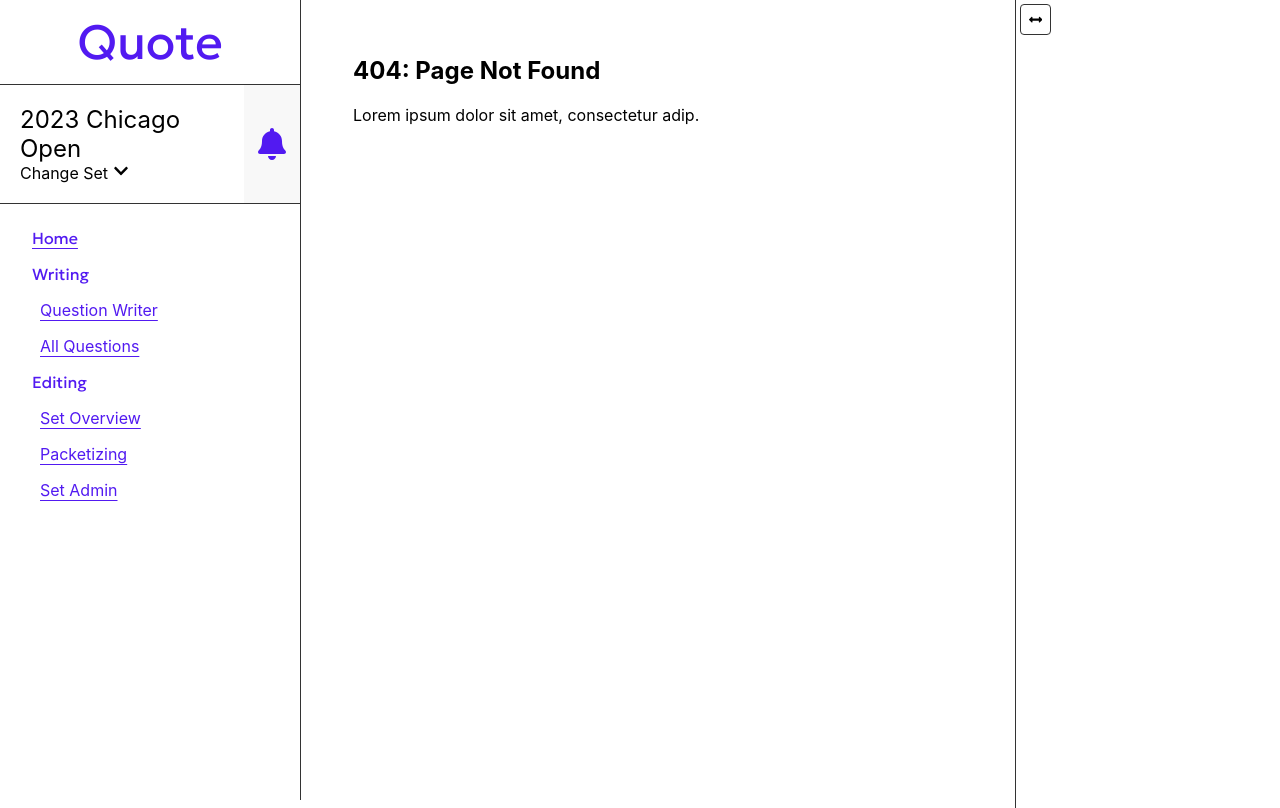
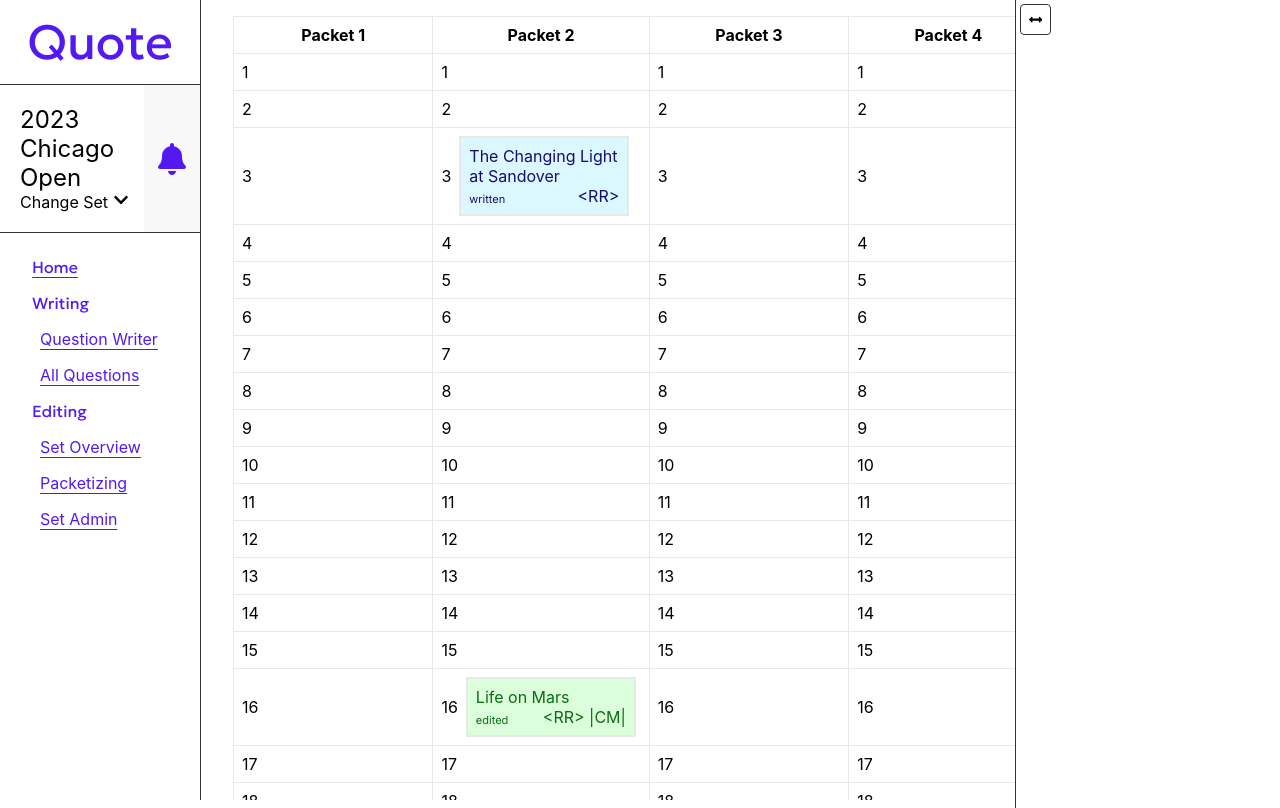
Before and after one commit to grapesmoker/qb-question-platform, a React (Create React App) app in the folder client/: page /packetizing in a window 1280 px wide. Before the commit this address had no page. Built offline with nearby package versions, Linux system fonts and the light colour scheme.

Commit message:
drag and drop skeleton

```diff
--- a/client/package.json
+++ b/client/package.json
@@ -3,6 +3,7 @@
   "version": "0.1.0",
   "private": true,
   "dependencies": {
+    "@dnd-kit/core": "^6.0.8",
     "@lexical/react": "^0.11.0",
     "@testing-library/jest-dom": "^5.16.5",
     "@testing-library/react": "^13.4.0",
--- a/client/src/App.js
+++ b/client/src/App.js
@@ -10,6 +10,7 @@ import SetAdmin from "./pages/setAdmin";
 import QuestionWriter from "./pages/questionWriter";
 import AllQuestions from "./components/allQuestions";
 import SlateEditor from "./components/slateEditor";
+import Packetizing from "./components/packetizingView";
 
 function Home() {
   return <span>kems</span>;
@@ -45,6 +46,7 @@ function App() {
               <Route path="/all-questions" element={<AllQuestions />} />
               <Route path="/set-admin" element={<SetAdmin />} />
               <Route path="/slate" element={<SlateEditor />} />
+              <Route path="/packetizing" element={<Packetizing />} />
               <Route path="*" element={<NoMatch />} />
             </Routes>
           </div>
--- /dev/null
+++ b/client/src/components/dnd/dnd.module.css
@@ -0,0 +1,34 @@
+.extraQuestions {
+    margin-bottom: 12px;
+}
+
+.packetColumn {
+    border-collapse: collapse;
+}
+
+.questionTab {
+    width: 150px;
+    padding: 8px;
+
+    border: 2px solid var(--light-line-color);
+
+    touch-action: none;
+}
+
+.questionRow {
+    display: flex;
+}
+
+.questionSlot {
+
+    width: 200px;
+    padding: 8px;
+
+    border: 1px solid var(--light-line-color);
+}
+
+.questionDiv {
+    display: flex;
+    align-items: center;
+    column-gap: 8px;
+}
--- /dev/null
+++ b/client/src/components/dnd/draggable.js
@@ -0,0 +1,40 @@
+import React from "react";
+import { useDraggable } from "@dnd-kit/core";
+import classnames from "classnames";
+
+import styles from "./dnd.module.css";
+import tables from "../tables.module.css";
+
+export function Draggable(props) {
+  const { attributes, listeners, setNodeRef, transform } = useDraggable({
+    id: props.id,
+    data: { title: props.children },
+  });
+  const style = transform
+    ? {
+        transform: `translate3d(${transform.x}px, ${transform.y}px, 0)`,
+      }
+    : undefined;
+
+  return (
+    <div
+      className={classnames(styles.questionTab, tables[props.status])}
+      ref={setNodeRef}
+      style={style}
+      role="button"
+      {...listeners}
+      {...attributes}
+    >
+      {props.answer} <br />
+      <div className={tables.questionStatusRow}>
+        <button className={tables.questionStatus}>
+          {props.status}
+        </button>
+        <span>
+          {props.author ? `<${props.author}>` : ""}
+          {props.editor ? ` |${props.editor}|` : ""}
+        </span>
+      </div>
+    </div>
+  );
+}
--- /dev/null
+++ b/client/src/components/dnd/droppable.js
@@ -0,0 +1,23 @@
+import React from "react";
+import { useDroppable } from "@dnd-kit/core";
+import styles from "./dnd.module.css";
+
+export function Droppable(props) {
+  const { isOver, setNodeRef } = useDroppable({
+    id: props.id,
+  });
+  const style = {
+    color: isOver ? "green" : undefined,
+  };
+
+  return (
+    <td
+      className={styles.questionSlot}
+      ref={setNodeRef}
+      style={style}
+      id={props.id}
+    >
+      <div className={styles.questionDiv}>{props.children}</div>
+    </td>
+  );
+}
--- /dev/null
+++ b/client/src/components/packetizingView.js
@@ -0,0 +1,77 @@
+import React, { useState } from "react";
+import { DndContext } from "@dnd-kit/core";
+import _ from "lodash";
+
+import { Draggable } from "./dnd/draggable";
+import { Droppable } from "./dnd/droppable";
+
+import styles from "./dnd/dnd.module.css";
+
+export default function Packetizing() {
+  const questionData = require("./sample-all-questions.json");
+  const questions = [...Array(20).keys()];
+  const packets = [...Array(5).keys()];
+  const [packetAssignments, setPacketAssignments] = useState(
+    questionData.questions
+  );
+
+  return (
+    <DndContext onDragEnd={handleDragEnd}>
+      <table className={styles.packetTable}>
+        <thead>
+          <tr>
+            {packets.map((num) => (
+              <th key={"packet" + num}>Packet {num + 1}</th>
+            ))}
+          </tr>
+        </thead>
+        <tbody>
+          {questions.map((id) => (
+            // We updated the Droppable component so it would accept an `id`
+            // prop and pass it to `useDroppable`
+            <tr key={"row" + id}>
+              {packets.map((num) => (
+                <Droppable key={`${num}-${id}`} id={`${num}-${id}`}>
+                  {id + 1}
+                  {_.filter(
+                    packetAssignments,
+                    (question) =>
+                      (question.packet === num) & (question.question === id)
+                  ).map((question) => (
+                    <Draggable
+                      id={question.answer}
+                      answer={question.answer}
+                      category={question.category}
+                      subcategory={question.subcategory}
+                      status={question.status}
+                      author={question.author}
+                      editor={question.editor}
+                    ></Draggable>
+                  ))}
+                </Droppable>
+              ))}
+            </tr>
+          ))}
+        </tbody>
+      </table>
+    </DndContext>
+  );
+
+  function handleDragEnd(event) {
+    let newAssignments = packetAssignments;
+    newAssignments = _.map(newAssignments, (question) => {
+      if (question.answer === event.active.id) {
+        question.packet = Number(event.over.id.substring(0, 1));
+        question.question = Number(event.over.id.substring(2));
+        return question;
+      } else {
+        return question;
+      }
+    });
+    setPacketAssignments(newAssignments);
+    // console.log(event);
+    // setPacketAssignments({
+    //     "2-1": <Draggable id="draggable">Drag me</Draggable>,
+    //   });
+  }
+}
--- a/client/src/components/sample-all-questions.json
+++ b/client/src/components/sample-all-questions.json
@@ -19,7 +19,9 @@
             "category": "Literature",
             "subcategory": "American Literature",
             "status": "written",
-            "author": "RR"
+            "author": "RR",
+            "packet": 1,
+            "question": 2
         },
         {
             "answer": "Life on Mars",
@@ -27,7 +29,9 @@
             "subcategory": "American Literature",
             "status": "edited",
             "author": "RR",
-            "editor": "CM"
+            "editor": "CM",
+            "packet": 1,
+            "question": 15
         },
         {
             "answer": "Elegy Written in a Country Churchyard",
```
Also changed, not shown: 1 other file (tests, documents, lock files or other folders).
